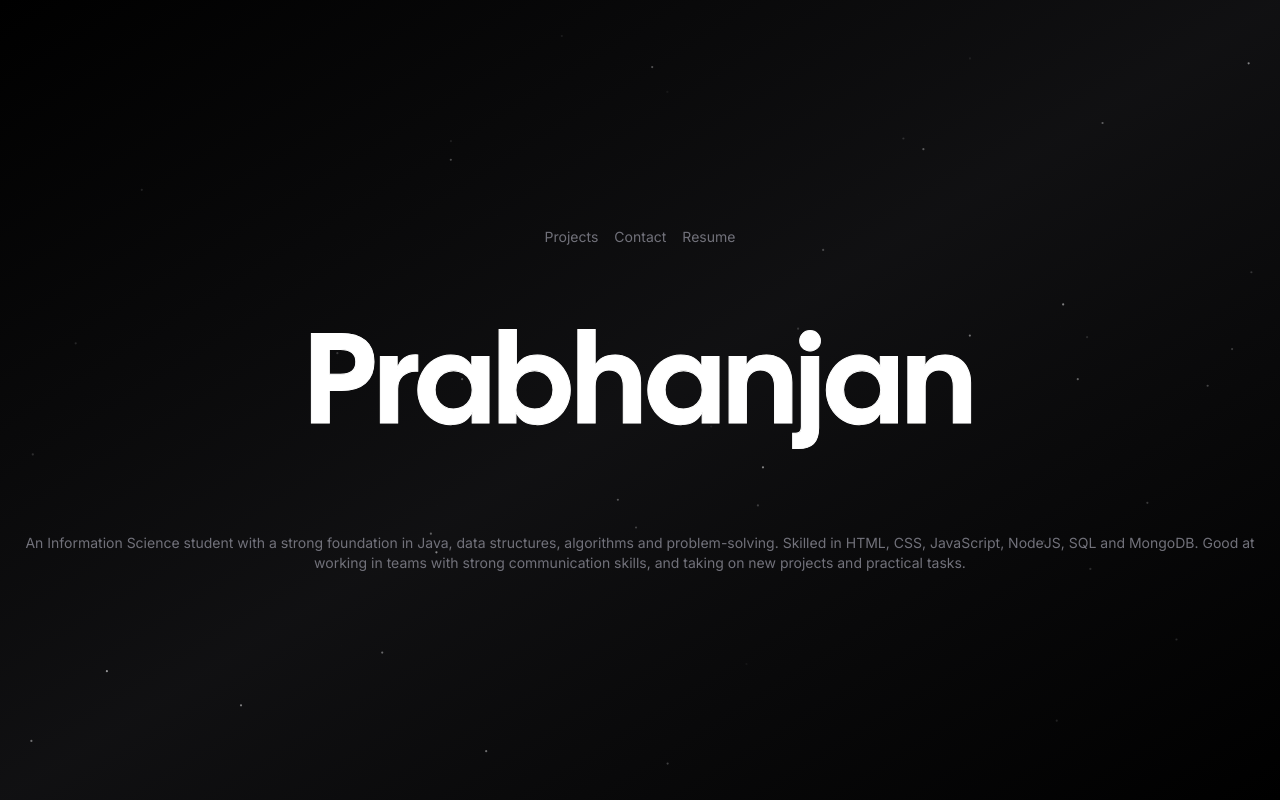
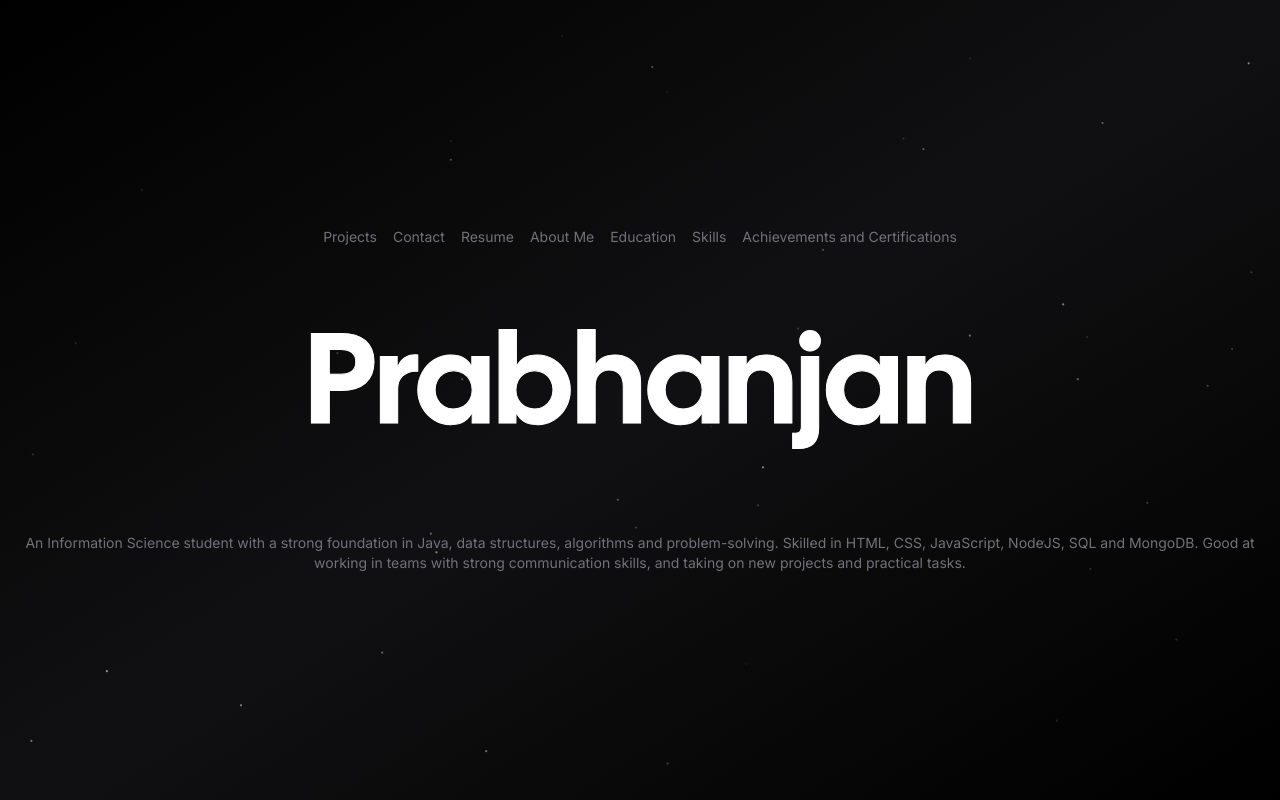
Before and after one commit to NVVPrabhanjan/My-Portfolio-, a Next.js app: page / in a window 1280 px wide. Built offline with nearby package versions, Linux system fonts and the light colour scheme; no server answers; what tailwindcss-debug-screens would draw is missing.

Commit message:
Update page.tsx

```diff
--- a/app/page.tsx
+++ b/app/page.tsx
@@ -5,7 +5,11 @@ import Particles from "./components/particles";
 const navigation = [
   { name: "Projects", href: "/projects" },
   { name: "Contact", href: "/contact" },
-  {name : "Resume", href: "/resume.pdf"},
+  { name : "Resume", href: "/resume.pdf"},
+  { name : "About Me", href: "/aboutme"},
+  { name : "Education", href: "/education"},
+  { name : "Skills", href: "skills"},
+  { name : "Achievements and Certifications", href: "achievements"},
 ];
 
 export default function Home() {
```
